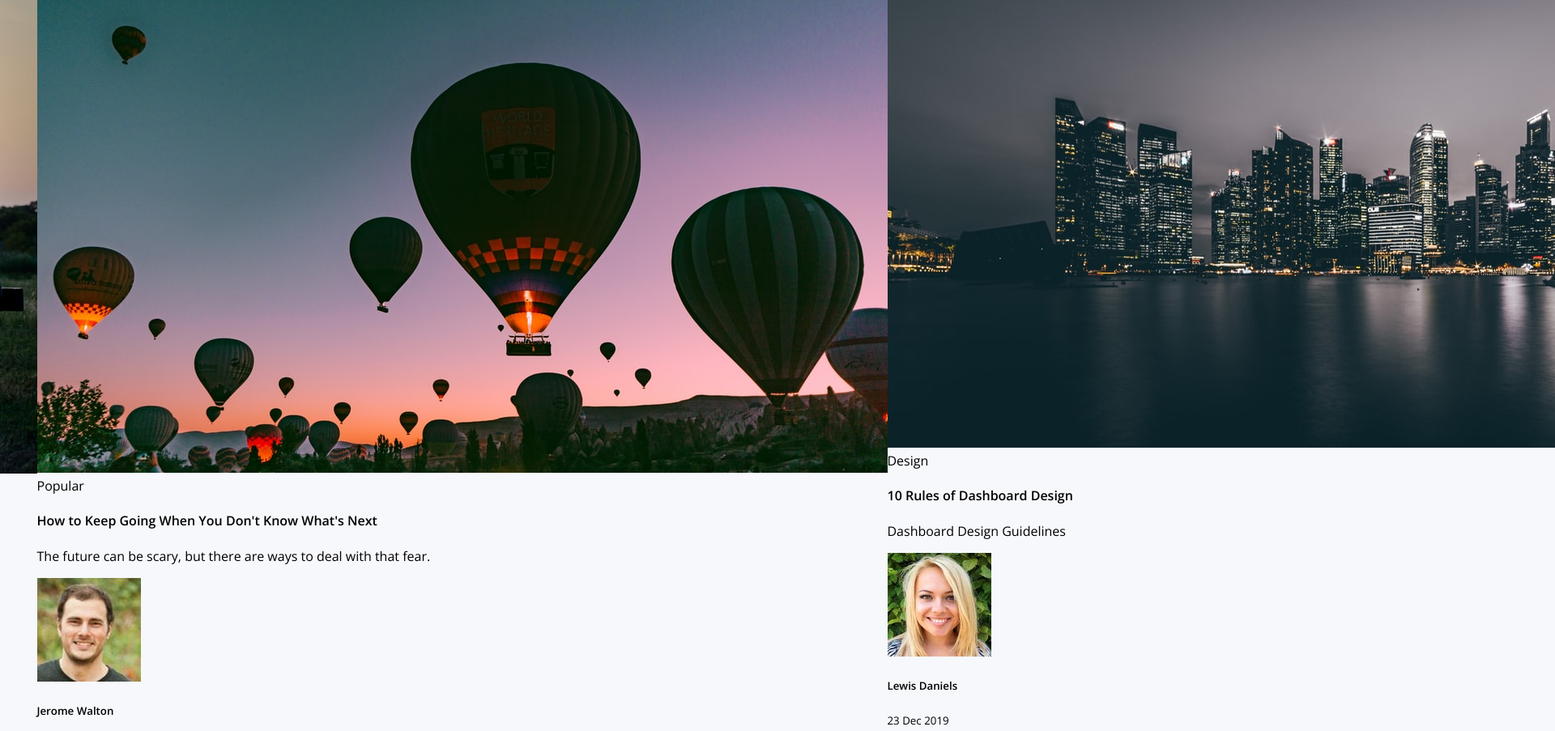
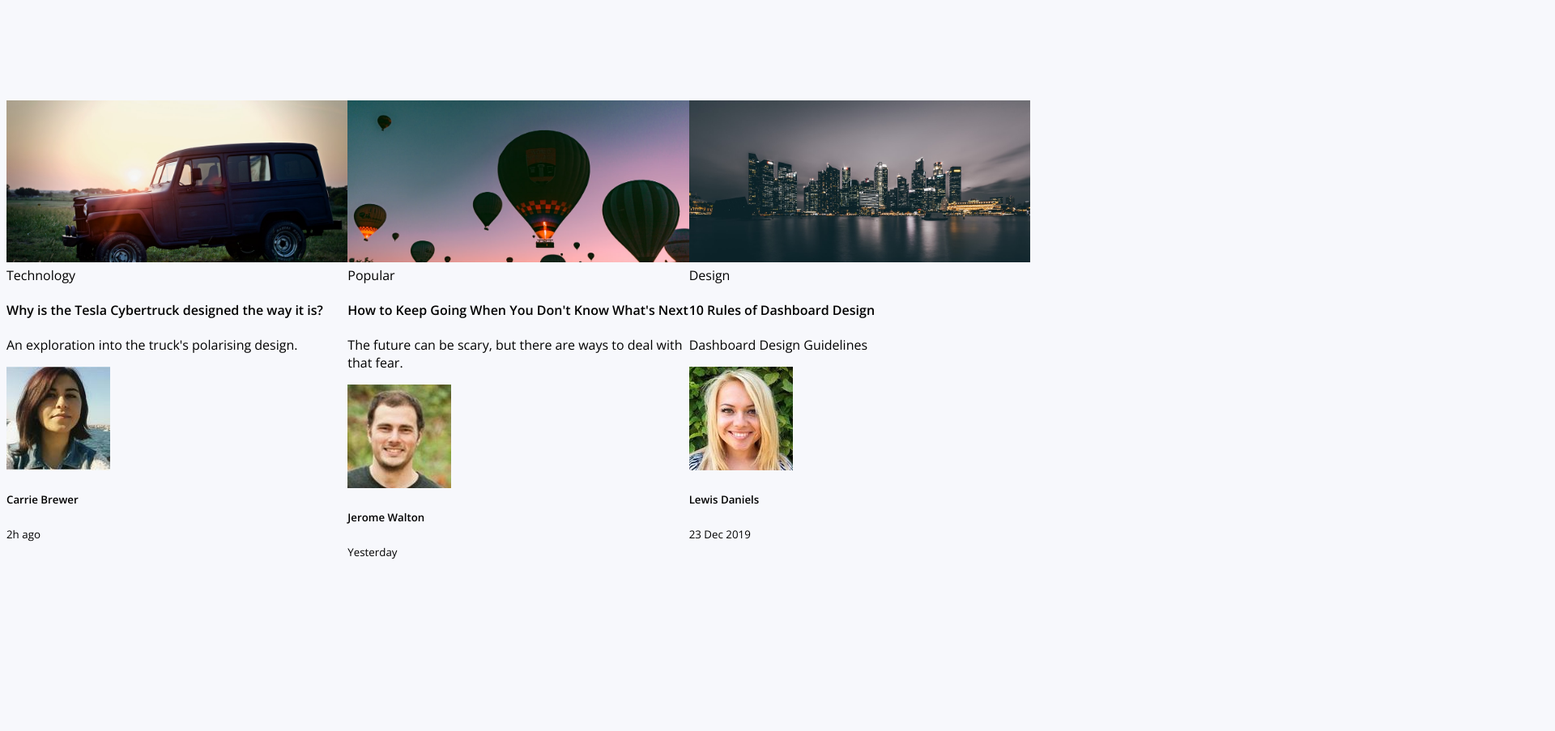
Before and after one commit to Annie-Huang/ui_components, a website: page 1_blog_cards/index.html in a window 1280 px wide. Shown: the top 903 px of the page at 81% size, 1920 px wide, since content can reach past the window. After the commit the page ends 816 px from the top, so only its background shows below. Drawn offline with nearby package versions, Linux system fonts and the light colour scheme.

Commit message:
Make 3 images fit into the page without scrolling

```diff
--- a/1_blog_cards/style.css
+++ b/1_blog_cards/style.css
@@ -17,3 +17,9 @@ body {
     display: grid;
     grid-template-columns: repeat(3, 1fr);
 }
+
+.card-header img {
+    width: 100%; /* this will suddenly make 3 columns contains within the page width */
+    height: 200px;
+    object-fit: cover; /* It's like background size for background images */
+}
```
